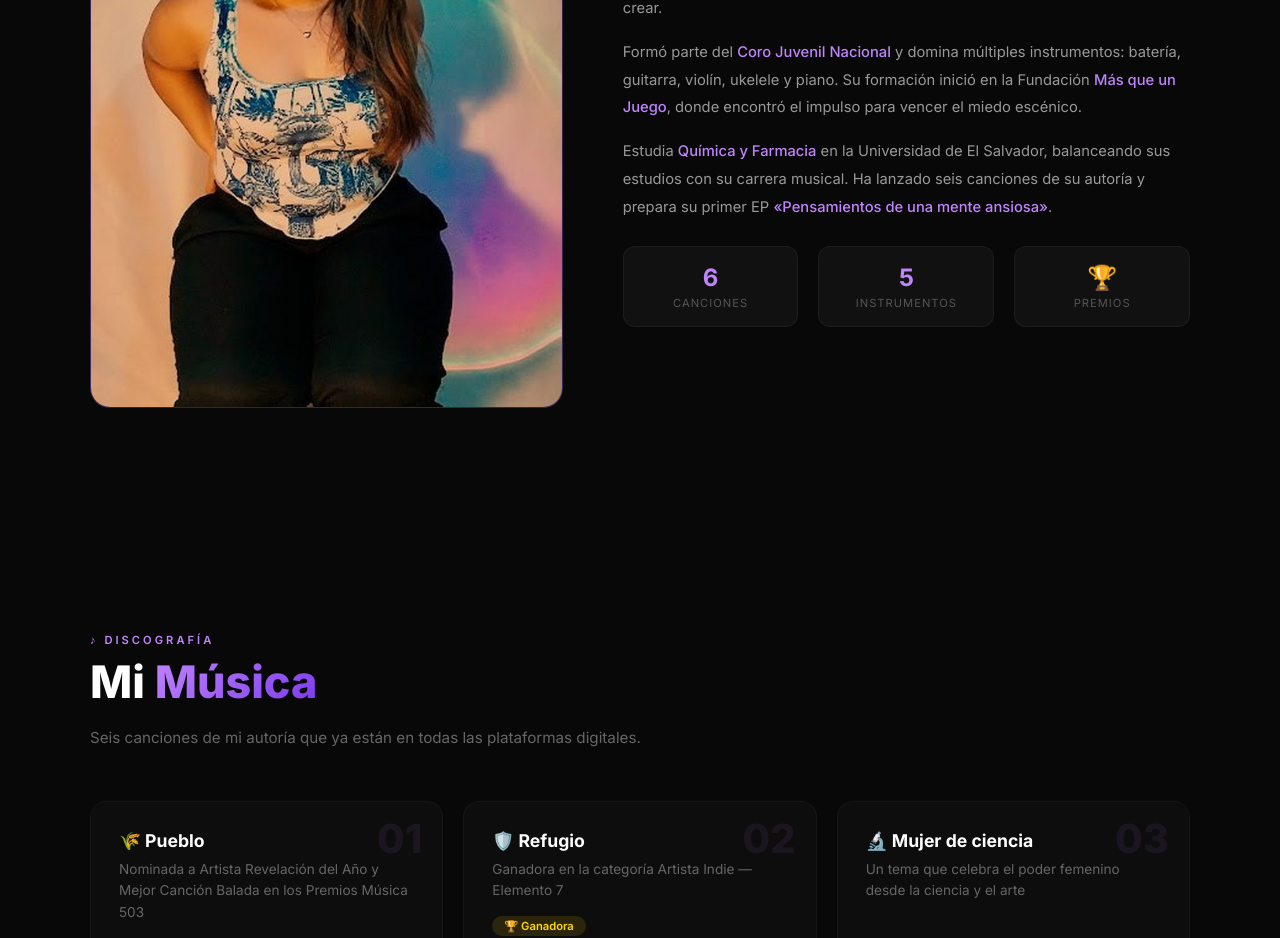
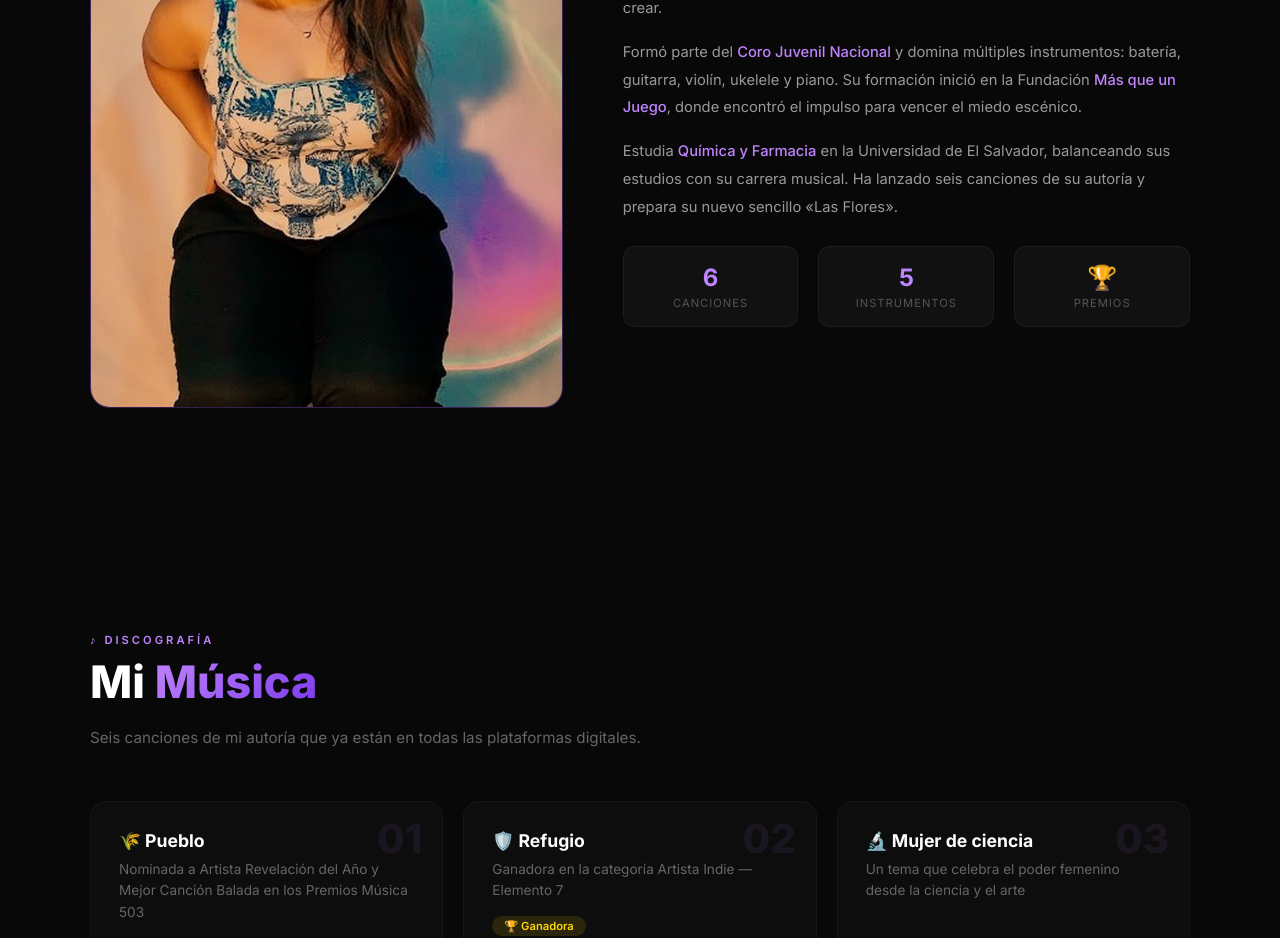
Before and after one commit to cindyrubiomusicsv/musicspacesv, a plain HTML site: page index.html in a window 1280 px wide. Shown: the part 1860-2798 px from the top of the page. Drawn offline with nearby package versions, Linux system fonts and the light colour scheme; a web font is replaced by a local one.

Commit message:
Fix: Pensamientos -> Las Flores en Bio, cleanup

```diff
--- a/index.html
+++ b/index.html
@@ -499,7 +499,7 @@
             <p>
                 Estudia <span class="hl">Química y Farmacia</span> en la Universidad de El Salvador,
                 balanceando sus estudios con su carrera musical. Ha lanzado seis canciones de su autoría
-                y prepara su primer EP <span class="hl">«Pensamientos de una mente ansiosa»</span>.
+                y prepara su nuevo sencillo «Las Flores».
             </p>
             <div class="bio-stats">
                 <div class="bio-stat"><div class="num">6</div><div class="lbl">Canciones</div></div>
```
